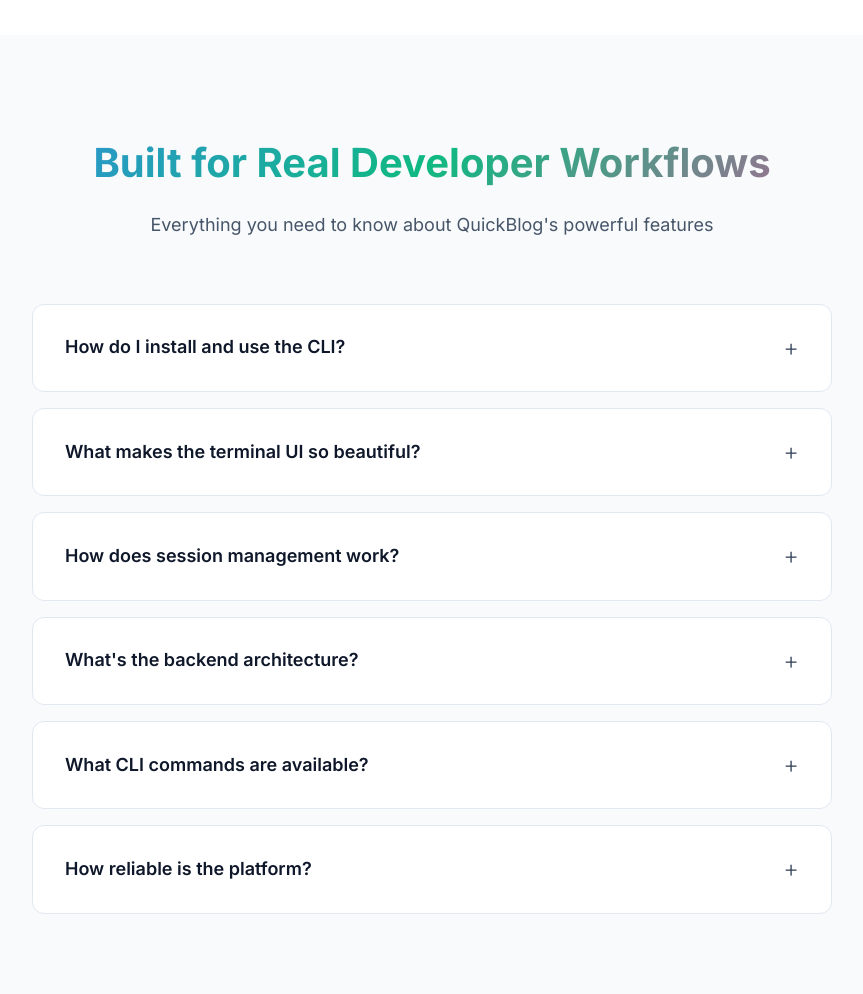
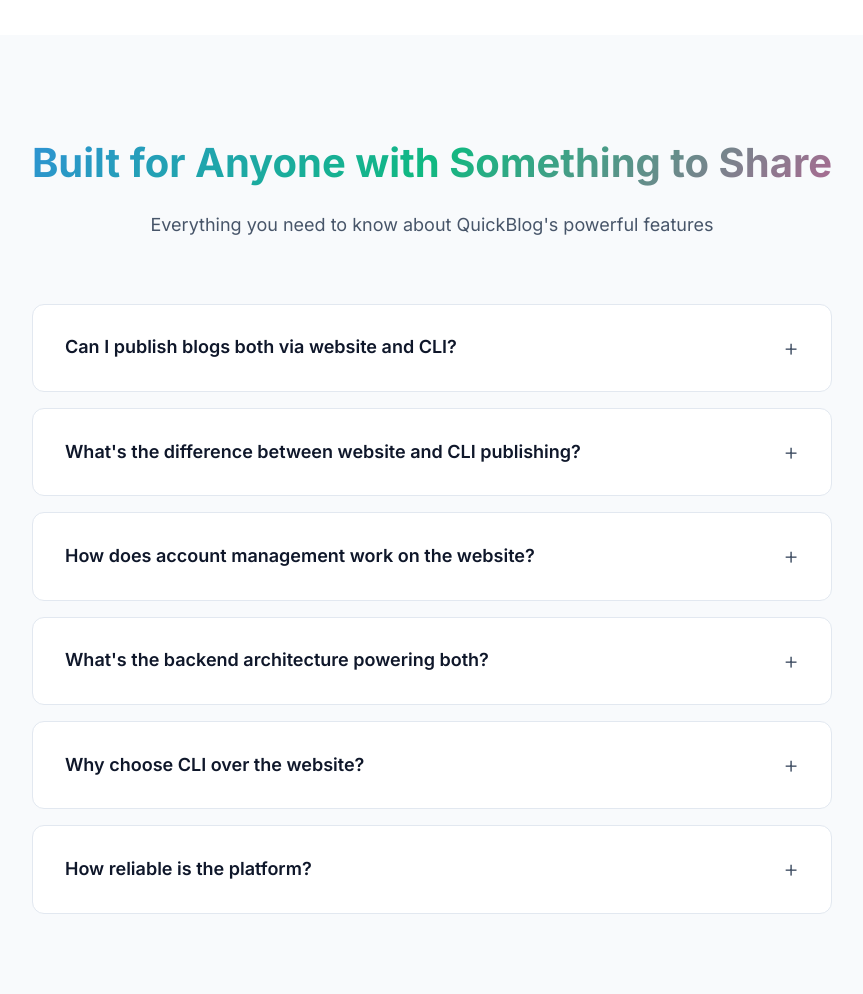
Before and after one commit to Divya4879/QuickBlog, a website: page index.html in a window 1280 px wide. Shown: the part 1700-2694 px from the top of the page, without its empty margins (208-1071 px from the left). Drawn offline with Linux system fonts and the light colour scheme.

Commit message:
Changed FAQ as per site & API

```diff
--- a/index.html
+++ b/index.html
@@ -96,53 +96,53 @@
         <section class="faq-section">
             <div class="container">
                 <div class="section-header">
-                    <h2>Built for Real Developer Workflows</h2>
+                    <h2>Built for Anyone with Something to Share</h2>
                     <p>Everything you need to know about QuickBlog's powerful features</p>
                 </div>
                 <div class="faq-grid">
                     <div class="faq-item">
                         <div class="faq-question">
-                            <h3>How do I install and use the CLI?</h3>
+                            <h3>Can I publish blogs both via website and CLI?</h3>
                             <span class="faq-toggle">+</span>
                         </div>
                         <div class="faq-answer">
-                            <p>Install via npm: `npm install quickblog-api`. Run `quickblog init` for setup, then use commands like `quickblog create`, `quickblog list`, `quickblog read <id>`. All commands have beautiful formatting with rainbow ASCII art and professional tables.</p>
+                            <p>Yes! Use the website for quick publishing with our web editor, or use our professional CLI tool for terminal-based workflow. Both publish to the same platform with instant live links.</p>
                         </div>
                     </div>
                     <div class="faq-item">
                         <div class="faq-question">
-                            <h3>What makes the terminal UI so beautiful?</h3>
+                            <h3>What's the difference between website and CLI publishing?</h3>
                             <span class="faq-toggle">+</span>
                         </div>
                         <div class="faq-answer">
-                            <p>We use figlet for ASCII art, gradient-string for rainbow effects, boxen for rounded cyan borders, cli-table3 for professional tables, and picocolors for fast styling. Plus ora spinners and beautiful formatting throughout.</p>
+                            <p>Website: Create account, manage all your blogs forever, edit/delete anytime. CLI: Session-based, beautiful terminal UI with rainbow ASCII art, perfect for developers who prefer command-line workflows.</p>
                         </div>
                     </div>
                     <div class="faq-item">
                         <div class="faq-question">
-                            <h3>How does session management work?</h3>
+                            <h3>How does account management work on the website?</h3>
                             <span class="faq-toggle">+</span>
                         </div>
                         <div class="faq-answer">
-                            <p>You can only edit/delete blogs created in your current CLI session. Session data is stored locally using the `conf` package. This prevents accidental modifications while giving you full control over your own content.</p>
+                            <p>Sign up once, manage all your blogs forever. Edit, delete, or update any blog you've published. No session limits - full control over your content with persistent account access.</p>
                         </div>
                     </div>
                     <div class="faq-item">
                         <div class="faq-question">
-                            <h3>What's the backend architecture?</h3>
+                            <h3>What's the backend architecture powering both?</h3>
                             <span class="faq-toggle">+</span>
                         </div>
                         <div class="faq-answer">
-                            <p>Node.js + Express server with Redis Cloud database, deployed on Vercel. Full REST API with GET, POST, PUT, DELETE endpoints. Commander.js powers the CLI with Axios for API calls.</p>
+                            <p>Node.js + Express server with Redis Cloud database, deployed on Vercel. Full REST API serves both the website and CLI. Same data, same performance, different interfaces.</p>
                         </div>
                     </div>
                     <div class="faq-item">
                         <div class="faq-question">
-                            <h3>What CLI commands are available?</h3>
+                            <h3>Why choose CLI over the website?</h3>
                             <span class="faq-toggle">+</span>
                         </div>
                         <div class="faq-answer">
-                            <p>Complete CRUD operations: `init`, `create`, `list`, `read <id>`, `edit <id>`, `delete <id>`, `status`, `test`, `clear`. Each command has beautiful output, error handling, and interactive prompts where needed.</p>
+                            <p>CLI offers beautiful terminal UI with figlet ASCII art, gradient text, professional tables, and developer-focused workflow. Perfect for those who live in the terminal and want gorgeous command-line blogging.</p>
                         </div>
                     </div>
                     <div class="faq-item">
@@ -232,7 +232,7 @@
             <div class="container">
                 <div class="cta-final-content">
                     <h2>Ready to Transform Your Blogging Workflow?</h2>
-                    <p>Join developers who've discovered the power of terminal-first blogging with enterprise-grade CLI tools</p>
+                    <p>Join people who've discovered the power of flexible publishing - web interface or terminal, your choice</p>
                     <div class="cta-buttons">
                         <a href="/create-new.html" class="btn-cta">
                             <span>Start Publishing Now</span>
```
